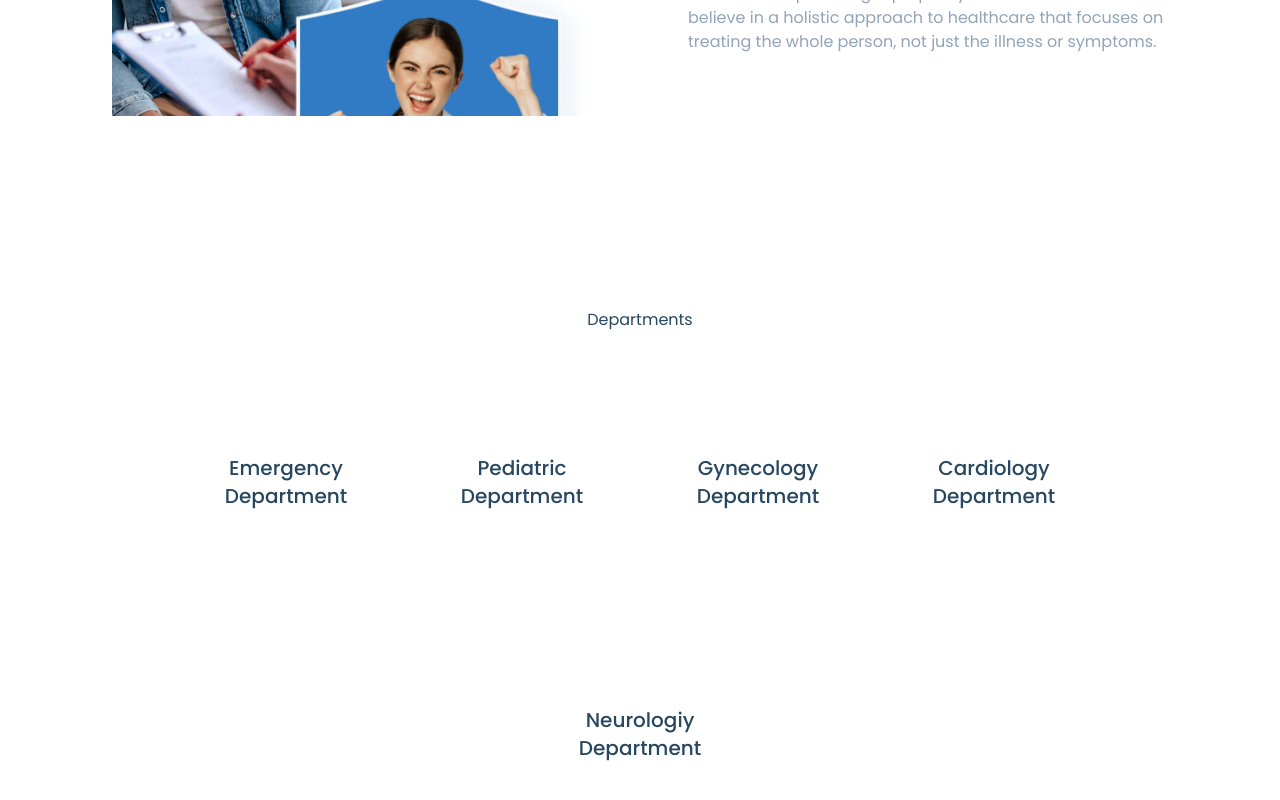
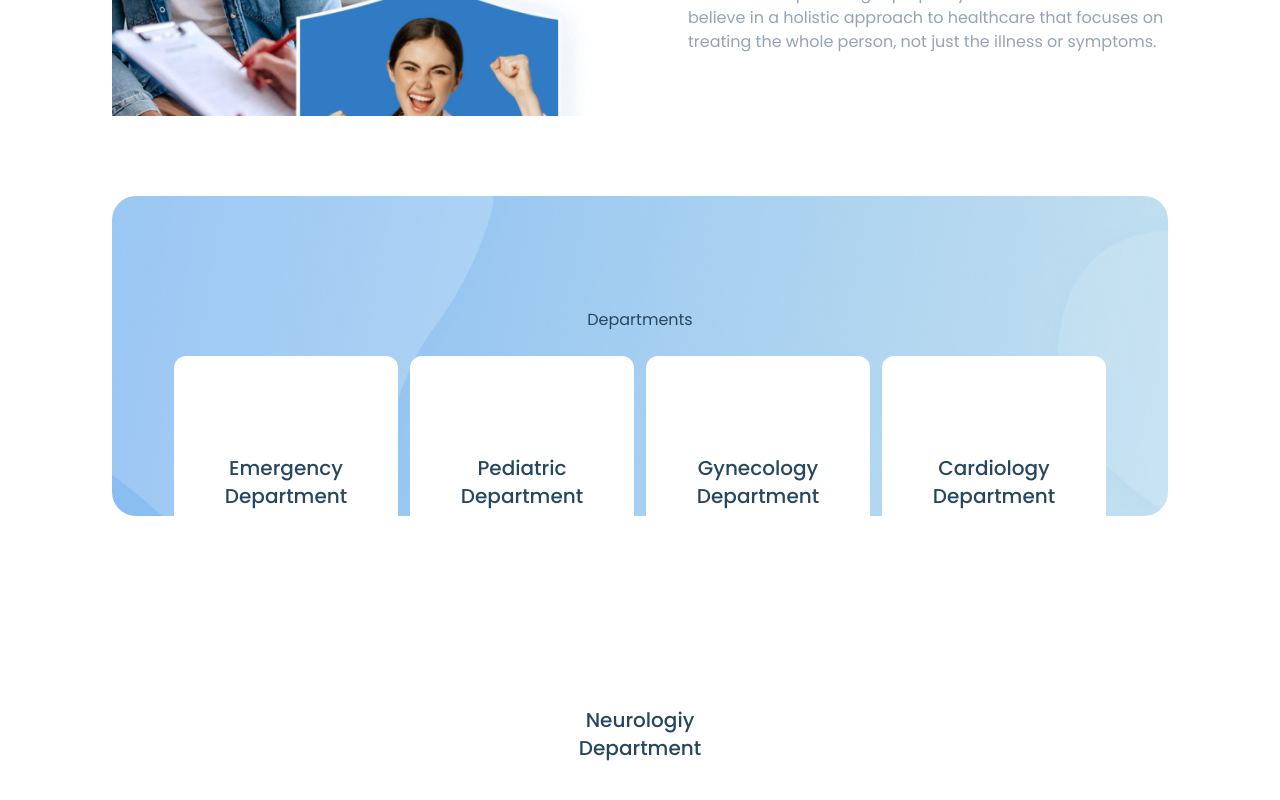
Before and after one commit to SergeCodeur/figma-to-code-ed2-week4, a Next.js app: page / in a window 1280 px wide. Shown: the part 2153-2953 px from the top of the page. Built offline with nearby package versions, Linux system fonts and the light colour scheme.

Commit message:
add new config style

```diff
--- a/tailwind.config.ts
+++ b/tailwind.config.ts
@@ -7,30 +7,37 @@ const config: Config = {
 		"./src/app/**/*.{js,ts,jsx,tsx,mdx}",
 	],
 	theme: {
+		container: {
+			center: true,
+			padding: {
+				DEFAULT: "1.25rem",
+				sm: "2rem",
+				md: "1.25rem",
+				lg: "4rem",
+				"2xl": "3rem",
+			},
+			screens: {
+				"2xl": "1350px",
+				xl: "1200px",
+				lg: "992px",
+				md: "768px",
+				sm: "576px",
+			},
+		},
 		extend: {
+			backgroundImage: {
+				"hero-bg": "url('/images/hero_bg.webp')",
+				"hero-img": "url('/images/hero_image.webp')",
+				"dep-bg": "url('/images/departements-bg.png')",
+			},
 			colors: {
-				width: {
-					lg: "968px",
-					"hero-text-w": "670px",
-					"aboutUS-imgDiv-w": "700px",
-					"aboutUs-w": "550px",
-					"about-img-w": "520px",
-				},
-				height: {
-					lg: "700px",
-					"hero-text-h": "438px",
-					"aboutUS-imgDiv-h": "650px",
-					"about-img-h": "483px",
-				},
-				backgroundImage: {
-					"hero-bg": "url('/images/hero_bg.webp')",
-					"hero-img": "url('/images/hero_image.webp')",
-					"dep-bg": "url('/images/departements-bg.png')",
-				},
 				background: "#ffffff",
 				foreground: "#274760",
 				gray: "#e6e6e6",
 				blue: "#307bc4",
+				sky: {
+					500: "#307BC4",
+				},
 				"dark-blue": "#274760",
 				white: "#ffffff",
 				"linear-light-blue": "var(--linear-light-blue)",
@@ -39,6 +46,10 @@ const config: Config = {
 			borderRadius: {
 				ls: "10px",
 			},
+			boxShadow: {
+				"light-blue": "0px 4px 20px rgba(39, 71, 96, 0.17)",
+				card: "0px 4px 21px 1px rgba(48, 123, 196, 0.1)",
+			},
 		},
 	},
 	plugins: [],
```
